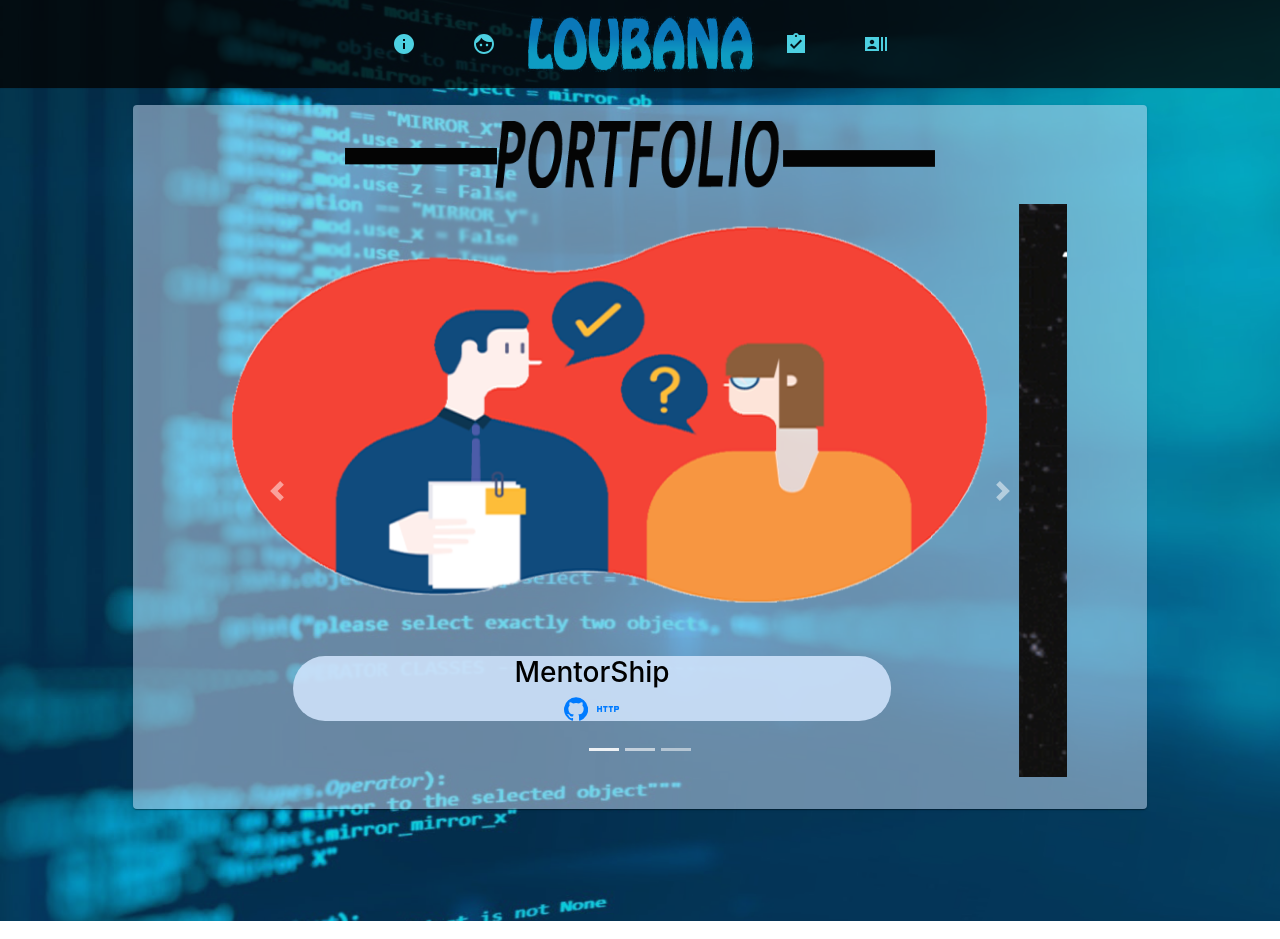
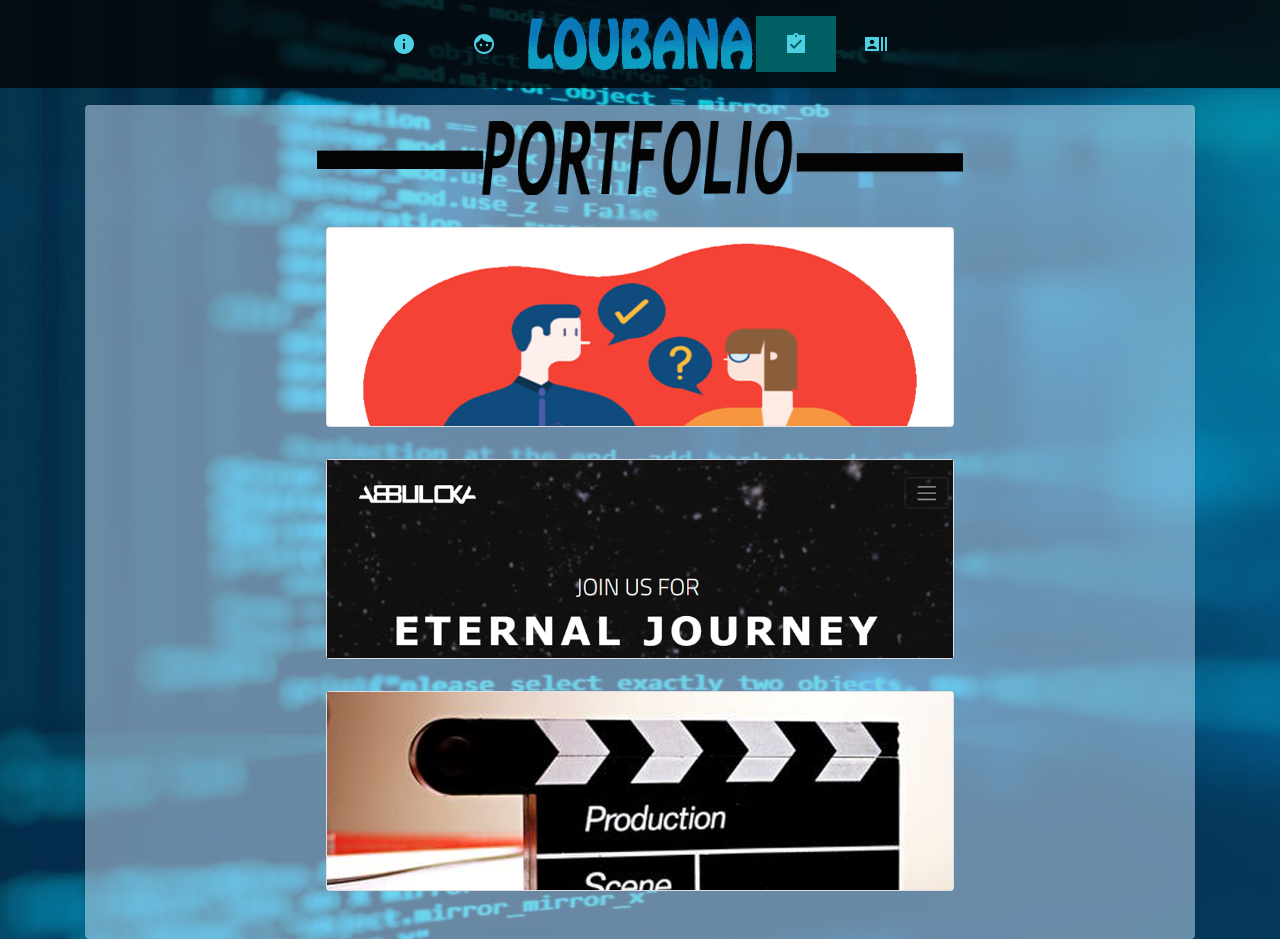
Before and after one commit to Lobana-sky/lobanaalarabi, a React (Create React App) app: page /Portfolio in a window 1280 px wide. Built offline with nearby package versions, Linux system fonts and the light colour scheme.

Commit message:
portfolio

```diff
--- a/src/App.css
+++ b/src/App.css
@@ -4,6 +4,12 @@
 
 #loubanaImg:hover{
   opacity: 50%;
+}
+
+#benImage{
+  float:left;
+  width:30%;
+  animation-duration:6s;
 }
 
 #iconHover:hover{
@@ -38,7 +44,7 @@ font-size: 1.5em;}
     z-index: 1;
     position: relative;
     background: rgba(206,226,250,0.50) !important;
-    margin:1em 3em 7em 3em;
+    margin-top:1em;
     padding:1em;
 }
 
@@ -53,8 +59,12 @@ font-size: 1.5em;}
     padding-right: 0.25em;
   }
   .colorChange{
-    font-weight: 100 !important;
+    font-weight: 400 !important;
     font-size: 1.25em;
+  }
+
+  #benImage{
+    width:100%;
   }
 
 }
@@ -74,14 +84,14 @@ font-size: 1.5em;}
     transform: translate3d(3000px, 0, 0);
   }
 
-  60% {
+  40% {
     opacity: 1;
-    -webkit-transform: translate3d(-25px, 0, 0);
+    -webkit-transform: translate3d(20px, 0, 0);
     transform: translate3d(20px, 0, 0);
   }
 
   90% {
-    -webkit-transform: translate3d(10px, 0, 0);
+    -webkit-transform: translate3d(5px, 0, 0);
     transform: translate3d(5px, 0, 0);
   }
 
@@ -102,18 +112,6 @@ font-size: 1.5em;}
     /* animation-delay: 0.5s; */
   }
 }
-
-
-
-
-
-
-
-
-
-
-
-
 
 
 @keyframes bounceInLeft {
@@ -142,8 +140,6 @@ font-size: 1.5em;}
     transform: translate3d(-5px, 0, 0);
   }
 
-
-
   to {
     -webkit-transform: translate3d(0, 0, 0);
     transform: translate3d(0, 0, 0);
@@ -161,3 +157,115 @@ font-size: 1.5em;}
 
   }
 }
+
+
+.glow {
+  /* -webkit-animation: glow 1s ease-in-out infinite alternate;
+  -moz-animation: glow 1s ease-in-out infinite alternate; */
+  animation-name: glow;
+
+}
+
+@keyframes glow {
+  from {
+    text-shadow: 0 0 10px #fff, 0 0 20px #fff, 0 0 30px #4c4b9e, 0 0 40px #070864, 0 0 50px #280775, 0 0 60px #281be0, 0 0 70px #080b94;
+  }
+
+  to {
+    text-shadow: 0 0 20px #fff, 0 0 30px #5373db, 0 0 40px #4c4b9e, 0 0 50px #070864, 0 0 60px #280775, 0 0 70px #281be0, 0 0 80px #080b94;
+  }
+}
+
+@media (prefers-reduced-motion: no-preference) {
+  .glow {
+    animation: glow 2s ease-in-out infinite alternate;
+
+  }
+}
+
+.Portfolio{
+  margin:1em;
+}
+.card {
+  margin:2em auto;
+    width: 60%;
+    height: 200px;
+    background: #000;
+}
+.card .image {
+  width: 100%;
+  height: 100%;
+  overflow: hidden;
+}
+.card .image img {
+  width: 100%;
+  transition: .5s;
+}
+.card:hover .image img {
+  opacity: .5;
+  transform: translateX(30%);/*100%*/
+}
+.card .details {
+  position: absolute;
+  top: 0;
+  left: 0;
+  width: 70%;
+  height: 100%;
+  background: #035585;
+  transition: .5s;
+  transform-origin: left;
+  transform: perspective(2000px) rotateY(-90deg);
+}
+.card:hover .details {
+  transform: perspective(2000px) rotateY(0deg);
+}
+.card .details .center {
+  padding: 20px;
+  text-align: center;
+  background: #e3f2fd;
+  position: absolute;
+  top: 50%;
+  transform: translateY(-50%);
+}
+.card .details .center h1 {
+  margin: 0;
+  padding: 0;
+  color:rgb(21, 11, 158);
+  line-height: 20px;
+  font-size: 20px;
+  text-transform: uppercase;
+}
+.card .details .center span {
+  font-size: 14px;
+  color: #2962ff;
+}
+.card .details .center p {
+  margin: 10px 0;
+  padding: 0;
+  color: #262626;
+  font-size: 15px !important;
+  font-weight: 100 !important;
+}
+.card .details .center ul {
+  margin: 10px auto 0;
+  padding: 0;
+  display: table;
+}
+.card .details .center ul li {
+  list-style: none;
+  margin: 0 5px;
+  float: left;
+}
+.card .details .center ul li a {
+  display: block;
+  width: 30px;
+  height: 30px;
+  line-height: 30px;
+  text-align: center;
+  transform: .5s;
+  text-decoration: none;
+  color:#000;
+}
+.card .details .center ul li a:hover {
+  color: cyan;
+}
--- a/src/components/About.js
+++ b/src/components/About.js
@@ -36,19 +36,18 @@ const About = () => {
           <div className="d-flex justify-content-center">
           <img src={aboutme} alt="aboutme" height="70%" width="60%" />
           </div>
-          <div style={{float:"left",width:"30%",animationDuration:"6s"}} className="App-logo1">
-
+          <div id="benImage"  className="App-logo1">
           <Button style={{color:"#424242"}} onClick={handleClickOpen}>
-          <Tooltip title="It is My pleasure to visit my website for any additional info please get in touch with me you are very Welcome" placement="top-start"><img src={Ben} alt="Ben" height="30%" width="100%"/></Tooltip>
+          <Tooltip title="It is My pleasure to visit my website for any additional info please get in touch with me you are very Welcome"
+          placement="top-start">
+          <img  src={Ben} alt="Ben" height="30%" width="100%"/></Tooltip>
       </Button>
           </div>
           <div style={{marginTop:"1em"}} className="App-logo" >
           <p className="colorChange">Hello, my name is Lobana Alarabi.A Web Designer Junior.
           I was born in Aleppo Syria,and now living in Turkey.
           I studied computer engineering in Aleppo Unevirsity specialize in artificial intelligence.
-
           Programing is my life,keeping learning more and more,
-
           If you have a project or creative need that I can help with
           </p>
       <div>
--- a/src/components/Contact.js
+++ b/src/components/Contact.js
@@ -153,7 +153,7 @@ export default function Contact() {
     </List>
     </div>
     <Card.Footer className="text-muted text-center">
-      <span className="colorChange">Very Welcome <span style={{color:"red"}}>&hearts;</span></span>
+      <span className="colorChange glow">Very Welcome <span className=" glow">&hearts;</span></span>
                      </Card.Footer>
                 </Paper>
               </Slide>
--- a/src/components/NavBar.js
+++ b/src/components/NavBar.js
@@ -18,7 +18,7 @@ function NavBar() {
   };
 
   const activeSt={
-    color: cyan[900],
+    background: cyan[900],
     }
     return (
       <div className="link">
--- a/src/components/Portfolio.js
+++ b/src/components/Portfolio.js
@@ -1,8 +1,7 @@
 import portfolio from "../images/portfolio.png"
 import Paper from "@material-ui/core/Paper";
 import Slide from "@material-ui/core/Slide";
-import Carousel from 'react-bootstrap/Carousel';
-import React, {useState} from 'react';
+import React from 'react';
 import movie from "../images/movie.png";
 import GitHubIcon from '@material-ui/icons/GitHub';
 import HttpIcon from '@material-ui/icons/Http';
@@ -24,8 +23,61 @@ export default function Portfolio() {
         <div className="d-flex justify-content-center">
           <img src={portfolio} alt="portfolio" height="70%" width="60%" />
           </div>
-        <div style={{margin:" 1em 4em"}} >
-        <ControlledCarousel />
+        <div className="Portfolio" >
+
+        <div className="card">
+            <div className="image">
+              <img src={mentor} alt="MentorShip"/>
+            </div>
+            <div className="details">
+              <div className="center">
+                <h1>MentorShip</h1>
+                <span className="colorChange">team Project</span>
+                <p className="colorChange">Lorem ipsum is simple dummy text on the printing and typesetting industry.</p>
+                <ul>
+                  <li><a href="https://github.com/Lobana-sky/mentorship">
+                  <GitHubIcon /></a></li>
+                  <li><a href="https://osamaakb.github.io/mentorship/"><HttpIcon /></a></li>
+                </ul>
+              </div>
+            </div>
+          </div>
+
+
+          <div className="card">
+            <div className="image">
+              <img src={abbuloka} alt="abbuloka" />
+            </div>
+            <div className="details">
+              <div className="center">
+                <h1 className="colorChange">abbuloka</h1>
+                <span className="colorChange">team Project</span>
+                <p>Lorem ipsum is simple dummy text on the printing and typesetting industry.</p>
+                <ul>
+                  <li><a href="https://github.com/Lobana-sky/abbulokapremium"><GitHubIcon /></a></li>
+                  <li><a href="https://abbuloka.netlify.com/"><HttpIcon /></a></li>
+
+                </ul>
+              </div>
+            </div>
+          </div>
+
+          <div className="card">
+            <div className="image">
+              <img src={movie} alt="movie" />
+            </div>
+            <div className="details">
+              <div className="center">
+                <h1 >Movie</h1>
+                <span className="colorChange">In class Project</span>
+                <p className="colorChange">Lorem ipsum is simple dummy text on the printing and typesetting industry.</p>
+                <ul>
+                  <li><a href="https://github.com/Lobana-sky/movie-explorer/tree/team"><GitHubIcon /></a></li>
+                  <li><a href="https://github.com/Lobana-sky/movie-explorer/tree/team"><HttpIcon /></a></li>
+                </ul>
+              </div>
+            </div>
+          </div>
         </div>
         </Paper>
       </Slide>
@@ -34,61 +86,3 @@ export default function Portfolio() {
   </Row>
 </Container>
 )}
-const urlLinks={
-  background:"rgba(206,226,250,0.90)",
-  color:"#000",
-  borderRadius: "2em",
- }
-function ControlledCarousel() {
-    const [index, setIndex] = useState(0);
-    const handleSelect = (selectedIndex, e) => {
-      setIndex(selectedIndex);
-    };
-
-    return (
-      <Carousel activeIndex={index} onSelect={handleSelect}>
-        <Carousel.Item>
-          <img
-            className="d-block w-100"
-            src={mentor}
-            alt="First slide"
-          />
-          <Carousel.Caption >
-            <div id="sliderText" style={urlLinks}>
-            <h3 >MentorShip</h3>
-            <pre><a href="https://github.com/Lobana-sky/mentorship"><GitHubIcon /></a> <a href="https://osamaakb.github.io/mentorship/"><HttpIcon /></a></pre>
-            </div>
-          </Carousel.Caption>
-        </Carousel.Item>
-
-        <Carousel.Item>
-          <img
-            className="d-block w-100"
-            src={abbuloka}
-            alt="Second slide"
-          />
-
-          <Carousel.Caption >
-          <div id="sliderText" style={urlLinks}>
-          <h3>Abbuloka</h3>
-            <pre><a href="https://github.com/Lobana-sky/abbulokapremium"><GitHubIcon /></a>  <a href="https://abbuloka.netlify.com"><HttpIcon /></a></pre>
-            </div>
-          </Carousel.Caption>
-        </Carousel.Item>
-        <Carousel.Item>
-          <img
-            className="d-block w-100"
-            src={movie} height="100%" width="100%"
-            alt="Third slide"
-          />
-
-          <Carousel.Caption >
-          <div id="sliderText" style={urlLinks}>
-          <h3>Movie</h3>
-            <pre><a href="https://github.com/Lobana-sky/movie-explorer/tree/team"><GitHubIcon /></a>  <a href="https://github.com/Lobana-sky/movie-explorer/tree/team"><HttpIcon /></a></pre>
-            </div>
-          </Carousel.Caption>
-        </Carousel.Item>
-      </Carousel>
-    );
-  }
--- a/src/index.css
+++ b/src/index.css
@@ -8,12 +8,9 @@ body {
   background: "#000";
   background: linear-gradient(90deg, rgba(247,230,238,1) 0%, rgba(206,226,250,1) 100%);
   background-image: url("images/40.png");
-  /* background-image: url("ee.jpg"); */
-  /* height: 40em;
-  wid */
   background-position: cover;
   background-repeat:no-repeat;
-  background-size: 100% 100%;
+  height: 100vh;
 }
 code {
   font-family: source-code-pro, Menlo, Monaco, Consolas, 'Courier New',
```
Also changed, not shown: src/images/mentor.PNG, src/images/movie.png.
